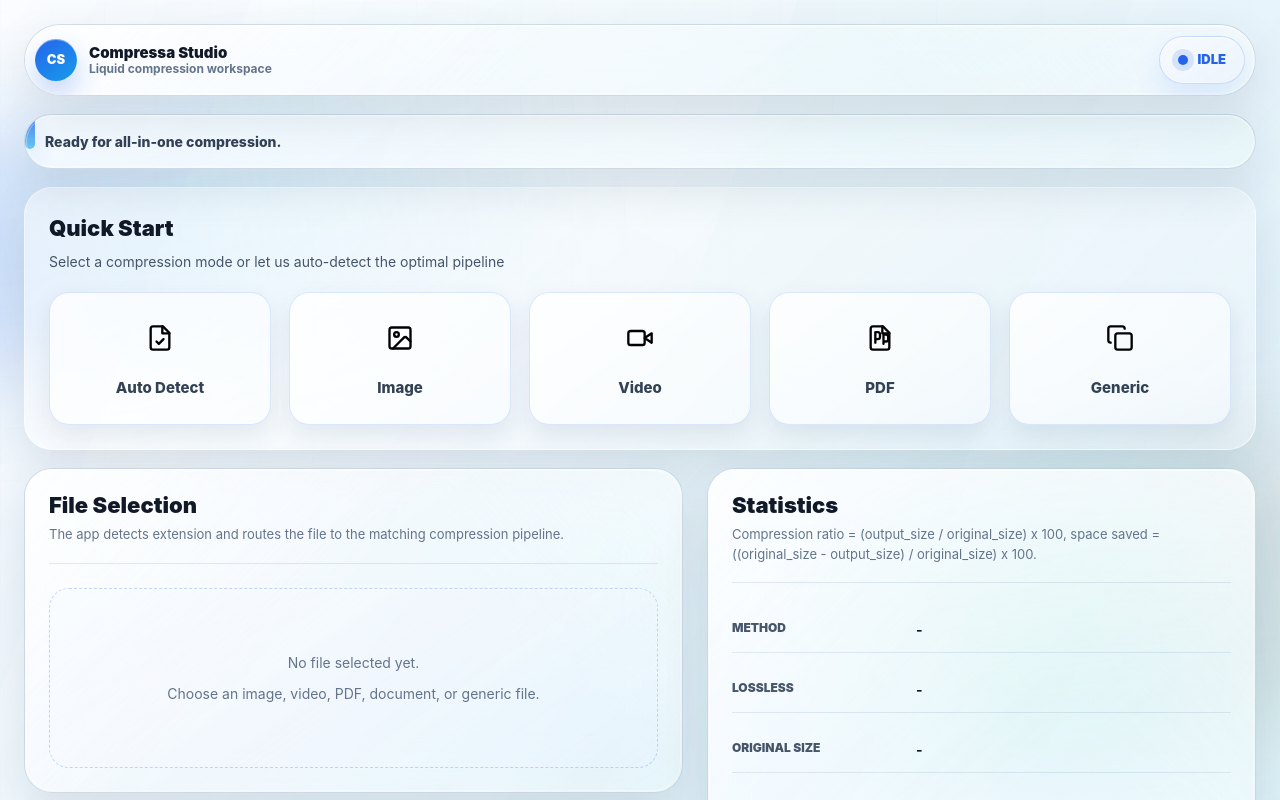
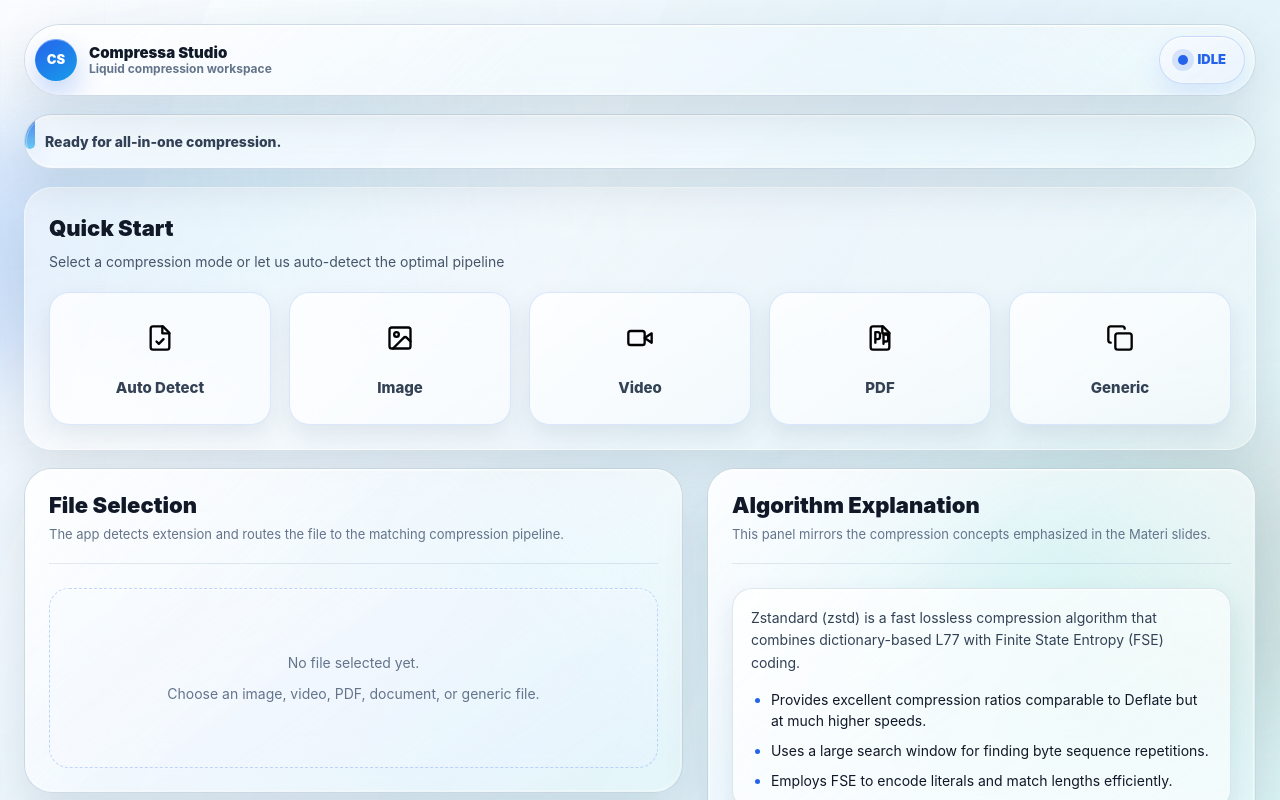
Before and after one commit to ryanistr/CompressaStudio, a React (Vite) app: page / in a window 1280 px wide. Shown: the top 800 px of the page. Built offline with nearby package versions, Linux system fonts and the light colour scheme.

Commit message:
feat(ui): hide stats panel until compression completes

```diff
--- a/src/App.tsx
+++ b/src/App.tsx
@@ -318,7 +318,7 @@ function App() {
           </div>
 
           <div className="dashboard-column dashboard-right">
-            <StatsPanel stats={stats} />
+            {status === 'success' && stats.outputSize !== undefined && <StatsPanel stats={stats} />}
             <AlgorithmExplanation category={category} request={request} />
             <LogPanel logs={logs} />
           </div>
```
